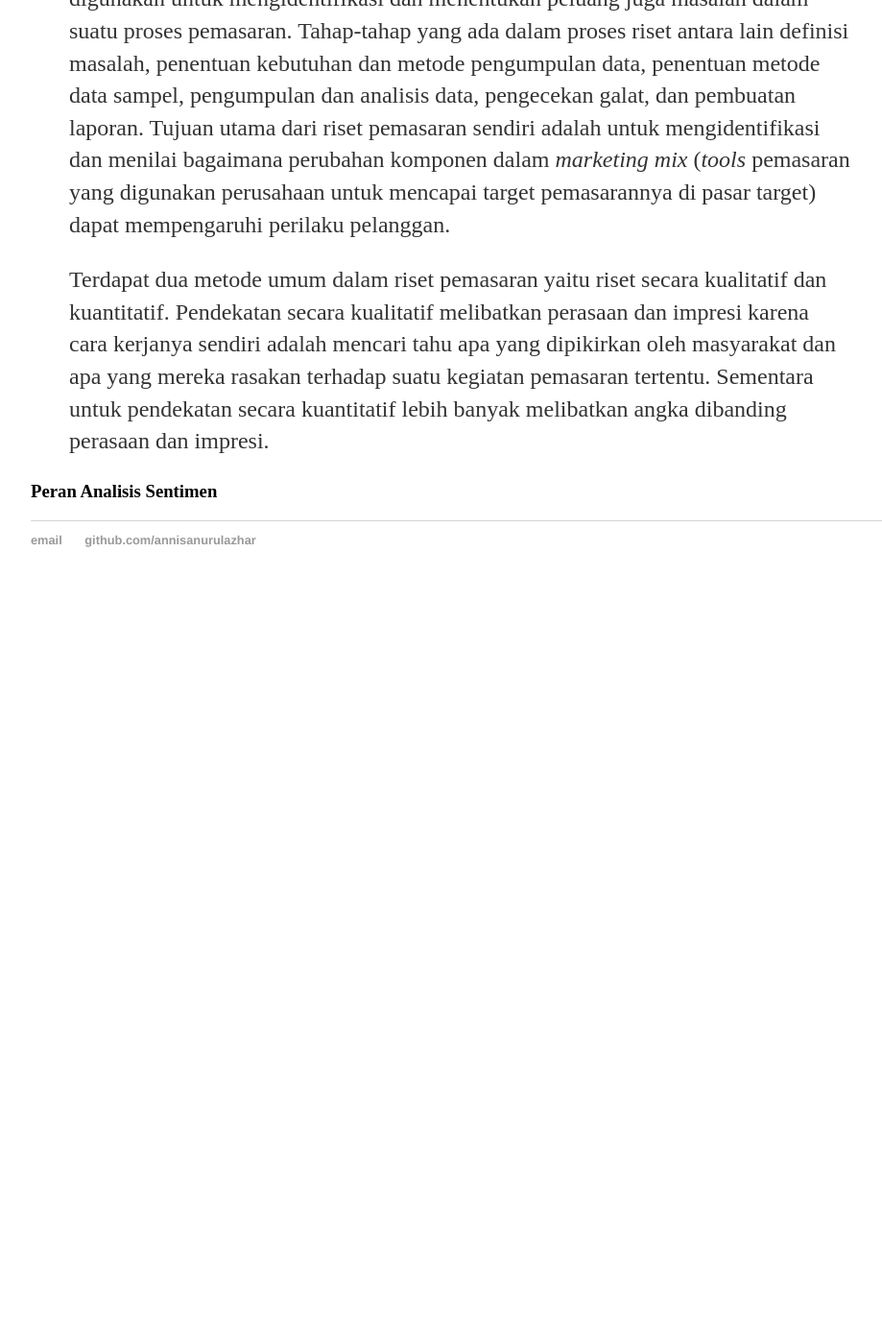
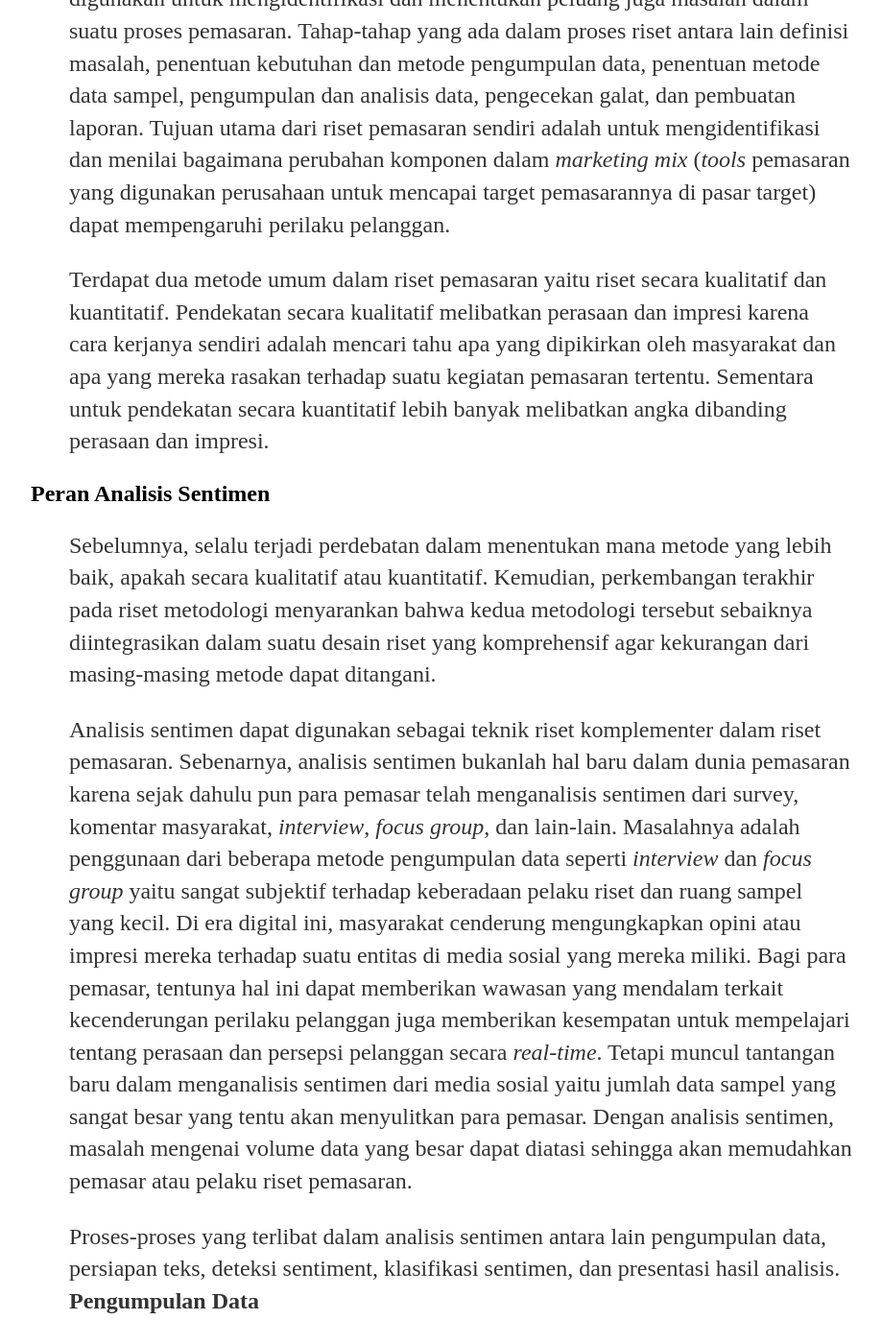
Before and after one commit to annisanurulazhar/annisanurulazhar.github.io, a Jekyll site: the page built from _posts/2017-05-29-analisis-sentimen-dalam-riset-pemasaran.md, in a window 1280 px wide and 1400 px high, scrolled down 553 px. Shown: the whole window at 96% size, without its empty margins (160-1079 px from the left). Built offline with Jekyll 4.4.1, drawn with Linux system fonts in a browser that asks for light colours; before the commit the page ends 1183 px from its top, so only the background shows below that; some of the changed text lies outside the part shown.

Commit message:
Update 2017-05-29-analisis-sentimen-dalam-riset-pemasaran.md

```diff
--- a/_posts/2017-05-29-analisis-sentimen-dalam-riset-pemasaran.md
+++ b/_posts/2017-05-29-analisis-sentimen-dalam-riset-pemasaran.md
@@ -11,4 +11,17 @@ date: 2017-05-29
 >
 > Terdapat dua metode umum dalam riset pemasaran yaitu riset secara kualitatif dan kuantitatif. Pendekatan secara kualitatif melibatkan perasaan dan impresi karena cara kerjanya sendiri adalah mencari tahu apa yang dipikirkan oleh masyarakat dan apa yang mereka rasakan terhadap suatu kegiatan pemasaran tertentu. Sementara untuk pendekatan secara kuantitatif lebih banyak melibatkan angka dibanding perasaan dan impresi.
 
-### Peran Analisis Sentimen
+## Peran Analisis Sentimen
+> Sebelumnya, selalu terjadi perdebatan dalam menentukan mana metode yang lebih baik, apakah secara kualitatif atau kuantitatif. Kemudian, perkembangan terakhir pada riset metodologi menyarankan bahwa kedua metodologi tersebut sebaiknya diintegrasikan dalam suatu desain riset yang komprehensif agar kekurangan dari masing-masing metode dapat ditangani.
+>
+> Analisis sentimen dapat digunakan sebagai teknik riset komplementer dalam riset pemasaran. Sebenarnya, analisis sentimen bukanlah hal baru dalam dunia pemasaran karena sejak dahulu pun para pemasar telah menganalisis sentimen dari survey, komentar masyarakat, *interview*, *focus group*, dan lain-lain. Masalahnya adalah penggunaan dari beberapa metode pengumpulan data seperti *interview* dan *focus group* yaitu sangat subjektif terhadap keberadaan pelaku riset dan ruang sampel yang kecil. Di era digital ini, masyarakat cenderung mengungkapkan opini atau impresi mereka terhadap suatu entitas di media sosial yang mereka miliki. Bagi para pemasar, tentunya hal ini dapat memberikan wawasan yang mendalam terkait kecenderungan perilaku pelanggan juga memberikan kesempatan untuk mempelajari tentang perasaan dan persepsi pelanggan secara *real-time*. Tetapi muncul tantangan baru dalam menganalisis sentimen dari media sosial yaitu jumlah data sampel yang sangat besar yang tentu akan menyulitkan para pemasar. Dengan analisis sentimen, masalah mengenai volume data yang besar dapat diatasi sehingga akan memudahkan pemasar atau pelaku riset pemasaran.
+
+> Proses-proses yang terlibat dalam analisis sentimen antara lain pengumpulan data, persiapan teks, deteksi sentiment, klasifikasi sentimen, dan presentasi hasil analisis.
+> **Pengumpulan Data**
+>> Data dikumpulkan dari berbagai macam sumber seperti blog, forum diskusi, juga dari media sosial seperti Twitter dan Facebook. Seringkali, *log* data dari tiap-tiap portal tidak terorganisasi dengan baik juga tidak terintegrasi. Opini dan perasaan juga diekspresikan dengan berbagai cara yang berbeda meliputi jumlah detail yang diberikan, gaya bahasa, kosa kata, juga logat yang digunakan. Analisis secara manual tentunya tidak mungkin dilakukan. Dengan analisis sentimen, maka kita hanya tinggal menggunakan *innovative text analytics* dan *Natural Languange Processing* untuk melakukan ekstraksi dan klasifikasi data.
+>
+> **Persiapan Teks**
+>> Proses persiapan teks meliputi "pembersihan" data yang telah di-ekstrak seblum dilakukan analisis lebih lanjut. Biasanya proses ini terdiri dari identifikasi dan eliminasi konteks non-tekstual dari data juga eliminasi informasi yang dapat memperlihatkan identitas *reviewer* seperti nama, lokasi, dan lain-lain. Selain itu, konten lain yang dinilai tidak relevan juga dieliminasi.
+>
+> **Deteksi sentimen**
+>>
```
